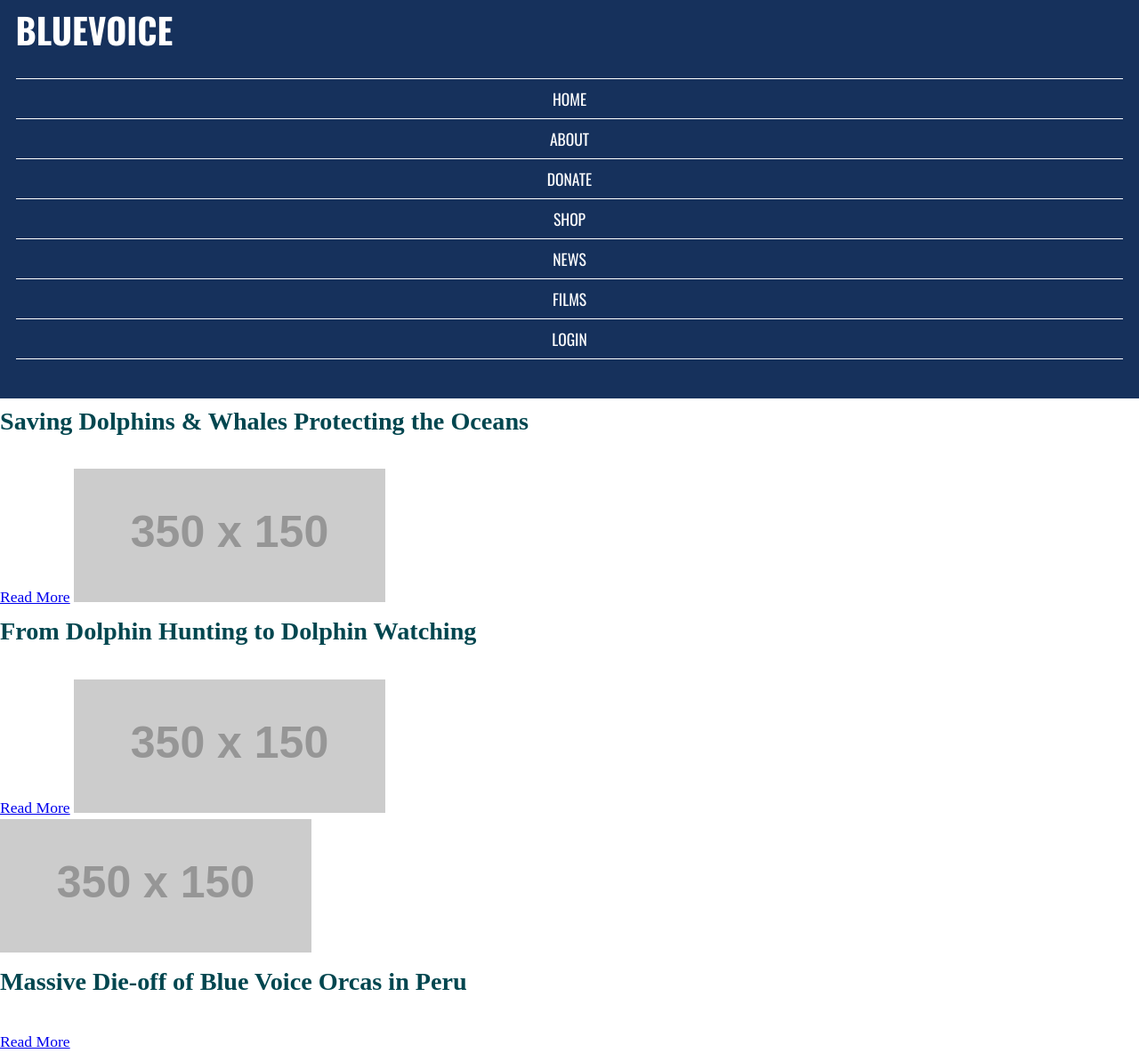
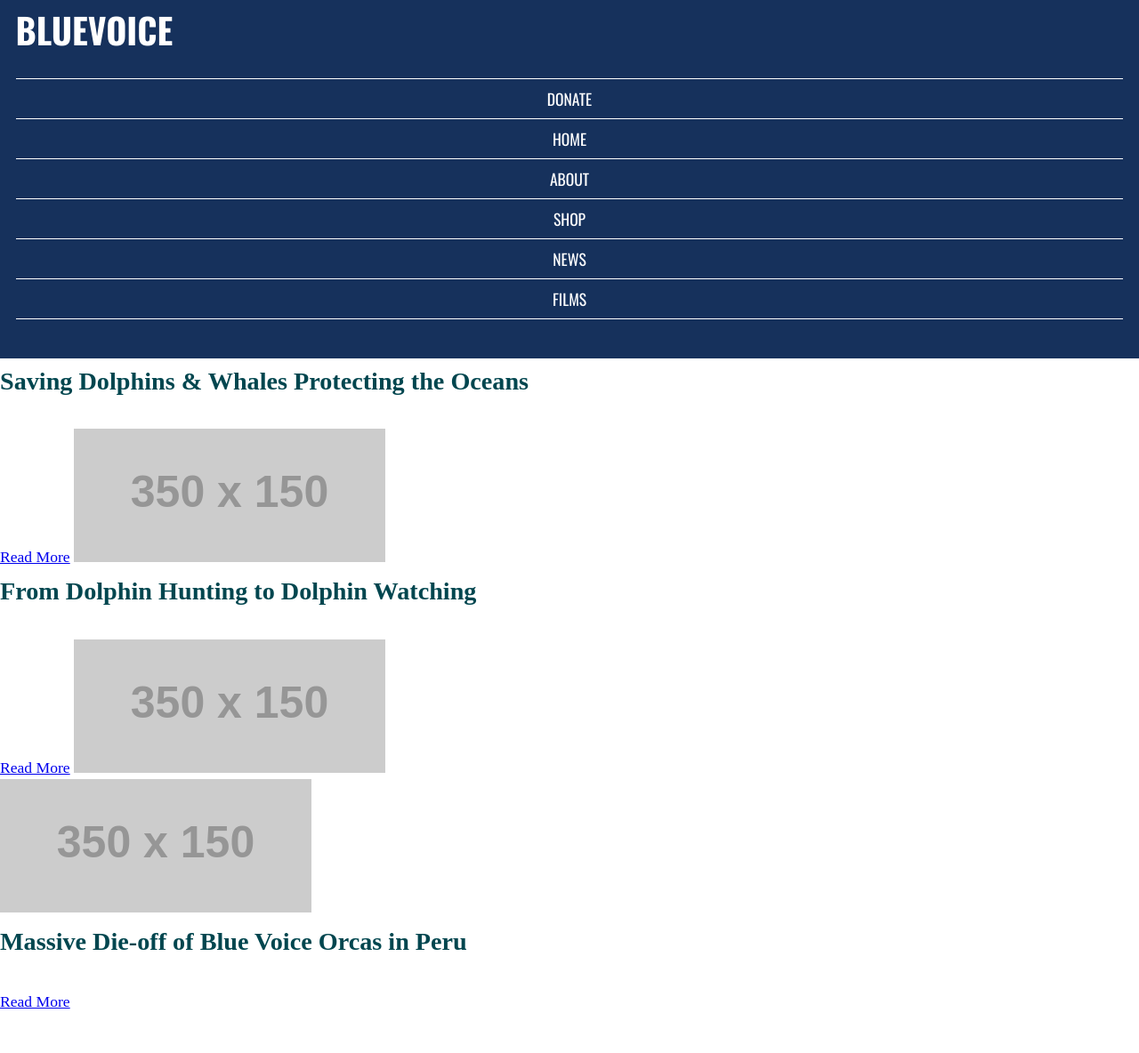
Before and after one commit to elgh0019/blue-voice, a Jekyll site: the page built from index.html, in a window 1280 px wide. Shown: the whole page at 89% size. Built offline with Jekyll 4.4.1, drawn with Linux system fonts in a browser that asks for light colours; nearby versions of some CDN libraries; some web fonts are replaced; a style sheet for code colours, icons or effects is not loaded; after the commit the page ends 1139 px from its top, so only the background shows below that.

Commit message:
feat(html): pages removed, donate class added
donate page moved to top
login page removed
donate class created

```diff
--- a/_layouts/default.html
+++ b/_layouts/default.html
@@ -31,9 +31,9 @@
           <nav class="navigation slide-menu">
             <a class="close-btn i-close" href="#main-menu"><span>Close</span></a>
             <ul>
+                <li><a class="donate" href="#">Donate</a></li>
                 <li><a href="#">Home</a></li>
                 <li><a href="#">About</a></li>
-                <li><a href="#">Donate</a></li>
                 <li><a href="#">Shop</a></li>
                 <li><a href="#">News</a></li>
                   <!-- Sublinks
@@ -55,7 +55,6 @@
                   <li><a href="#">Sharks</a></li>
                   <li><a href="#">Whales</a></li>
                   -->
-                <li><a href="#">Login</a></li>
             </ul>
           </nav>
         </header>
```
